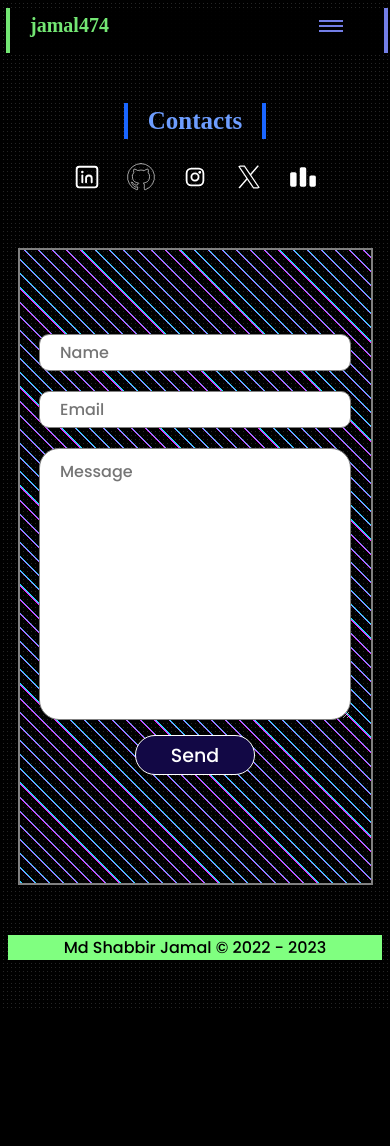
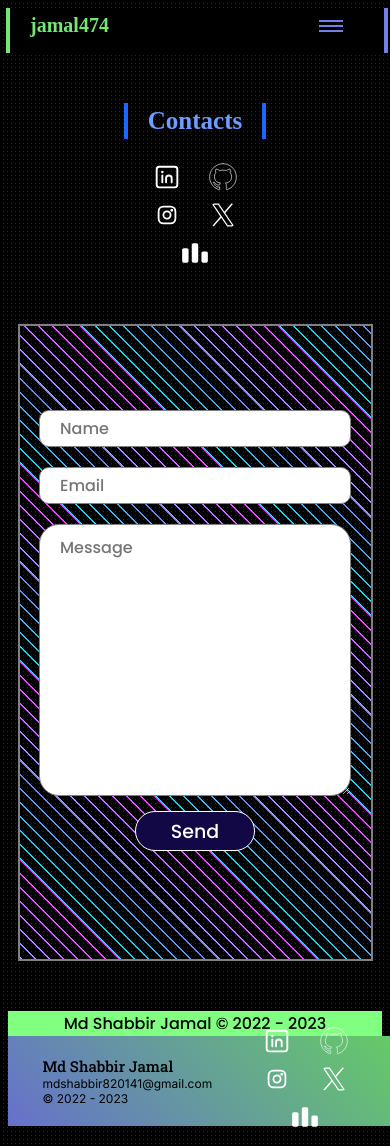
Before and after one commit to jamal474/shabbir-website, a React (Create React App) app: page /Contact in a window 390 px wide. Before the commit the page ends 1009 px from the top, so only its background shows below. Built offline with nearby package versions, Linux system fonts and the light colour scheme; a web font is replaced by a local one.

Commit message:
Footer Component Created, Separated from Contacts page, Propagated to all

```diff
--- a/public/index.html
+++ b/public/index.html
@@ -19,9 +19,10 @@
   <link
     href="https://fonts.googleapis.com/css2?family=Poppins:wght@200;300;400;500;600;700;800;900&family=Unbounded:wght@200;300;400;500;600;700;800;900&display=swap"
     rel="stylesheet">
-    <link rel="preconnect" href="https://fonts.googleapis.com">
-<link rel="preconnect" href="https://fonts.gstatic.com" crossorigin>
-<link href="https://fonts.googleapis.com/css2?family=Roboto+Slab:wght@100..900&display=swap" rel="stylesheet">
+  <link href="https://fonts.googleapis.com/css2?family=Roboto+Slab:wght@100..900&display=swap" rel="stylesheet">
+  <link
+    href="https://fonts.googleapis.com/css2?family=Inter:ital,opsz,wght@0,14..32,100..900;1,14..32,100..900&display=swap"
+    rel="stylesheet">
   <script type="text/javascript">
     (function (c, l, a, r, i, t, y) {
       c[a] = c[a] || function () { (c[a].q = c[a].q || []).push(arguments) };
--- a/src/App.css
+++ b/src/App.css
@@ -24,6 +24,7 @@
   flex-direction: column;
   align-items: center;
   justify-content: flex-start;
+  margin-bottom: 90px;
 }
 .main {
   max-width: 90vw;
--- a/src/App.js
+++ b/src/App.js
@@ -2,6 +2,7 @@
 import "./App.css";
 import { Routes, Route} from "react-router-dom";
 import Header from "./pages/Header";
+import Footer from "./pages/Footer"
 import Main from "./pages/Main";
 import Experience from "./pages/Experience";
 import Education from "./pages/Education";
@@ -32,6 +33,7 @@
           <Route path="/sitemap.xml" element={<Sitemap/>} />
           {/* </Route> */}
         </Routes>
+        <Footer/>
       </section>
     </HelmetProvider>
   );
--- /dev/null
+++ b/src/pages/Footer.js
@@ -0,0 +1,31 @@
+import React from 'react'
+import '../style/Footer.css'
+import githubimg_c from '../assets/icon/githubicon.svg'
+import linkedinimg_c from '../assets/icon/lkdn.svg'
+import instagramimg_c from '../assets/icon/insta.svg'
+import twitterimg_c from '../assets/icon/x.svg'
+import codeforcesimg_c from '../assets/icon/cforces.svg'
+
+function Footer() {
+    var d = new Date();
+    const currentYear = d.getFullYear();
+
+    return (
+        <section className='footer' >
+            <div className="contact-person">
+                <div className="contact-name"> Md Shabbir Jamal</div>
+                <div className="contact-email"> mdshabbir820141@gmail.com</div>
+                <div className="contact-estd"> &copy; 2022 - {currentYear}</div>
+            </div>
+            <div className="socials">
+                <a target="_blank" rel="noreferrer" href="https://www.linkedin.com/in/md-shabbir-jamal-0620781a0"><img src={linkedinimg_c} className="socials-logo" alt="linkedin logo" title="Linkedin" /></a>
+                <a target="_blank" rel="noreferrer" href="https://github.com/jamal474"><img src={githubimg_c} className="socials-logo" alt="github logo" title="GitHub" /></a>
+                <a target="_blank" rel="noreferrer" href="https://www.instagram.com/lamaj.sm/"><img src={instagramimg_c} className="instagram" alt="instagram logo" title="Instagram" /></a>
+                <a target="_blank" rel="noreferrer" href="https://twitter.com/lamajribbahs"><img src={twitterimg_c} className="socials-logo" alt="twitter logo" title="twitter" /></a>
+                <a target="_blank" rel="noreferrer" href="https://codeforces.com/profile/jamal474"><img src={codeforcesimg_c} className="codeforces-logo" alt="codeforces logo" title="Codeforces" /></a>
+            </div>
+        </section>
+    );
+}
+
+export default Footer;
--- /dev/null
+++ b/src/style/Footer.css
@@ -0,0 +1,97 @@
+.socials {
+    animation: fadeIn 1s ease-in both;
+    display: flex;
+    align-items: center;
+    justify-content: space-evenly;
+    width : 30%;
+  }
+  .contact-val:hover {
+      color : black;
+  }
+
+  .codeforces-logo{
+      width : 40px;
+      margin : 0px;
+      transition: transform 0.3s ease;
+  }
+
+  .instagram {
+    width : 55px;
+    margin : 0px;
+    transition: transform 0.3s ease;
+  }
+
+  .socials-logo {
+      width : 40px;
+      margin : 0px;
+      transition: transform 0.3s ease;
+  }
+  .instagram:hover, .codeforces-logo:hover, .socials-logo:hover {
+      transform: translate(3px, -3px) ;
+  }
+
+  .socials:hover {
+      cursor : pointer;
+  }
+
+  .footer {
+      width : 100vw;
+      height : 140px;
+      margin-bottom : 20px;
+      /* background-color: color-mix(in srgb, rgba(255, 255, 0, 1) 50%, rgba(0, 255, 255, 1) 50%); */
+      background-image: linear-gradient(45deg, #6670CC, #65CC66) ;
+      font-family : Inter;
+      display: flex;
+      align-items: center;
+      justify-content: space-evenly;
+  }
+
+  .contact-person {
+    display : flex;
+    flex-direction: column;
+    justify-content: center;
+  }
+
+  .contact-name {
+    font-family: 'Roboto Slab';
+    font-size: 25px;
+    font-weight: 500;
+  }
+
+  .contact-email {
+    font-size: 20px;
+    font-weight: 400;
+  }
+
+  .contact-estd {
+    font-size: 20px;
+    font-weight: 400;
+  }
+
+@media only screen and (max-width: 600px)
+  {
+      .footer {
+        height : 90px;
+      }
+
+      .socials {
+        flex-wrap: wrap;
+      }
+      .socials-logo {
+        width : 20px;
+        margin : 0px 10px;
+      }
+
+      .contact-name {
+        font-size: 15px;
+      }
+
+      .contact-email, .contact-estd {
+        font-size: 12px;
+      }
+
+      .codeforces-logo,.instagram {
+        width : 20px;
+        margin : 0px 10px;
+      }
+  }
```
Also changed, not shown: 1 other file (tests, documents, lock files or other folders).
